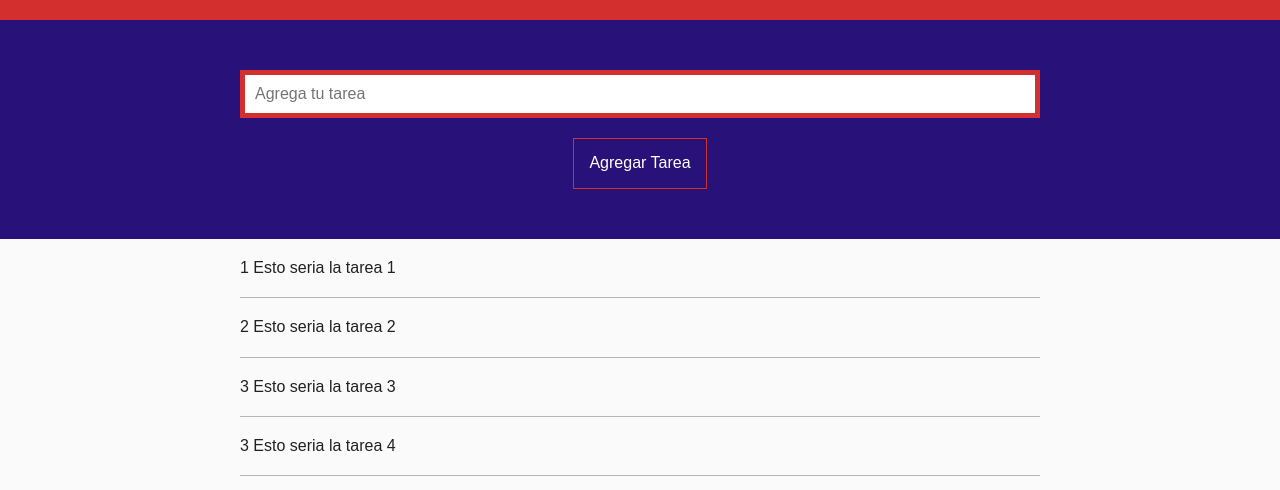
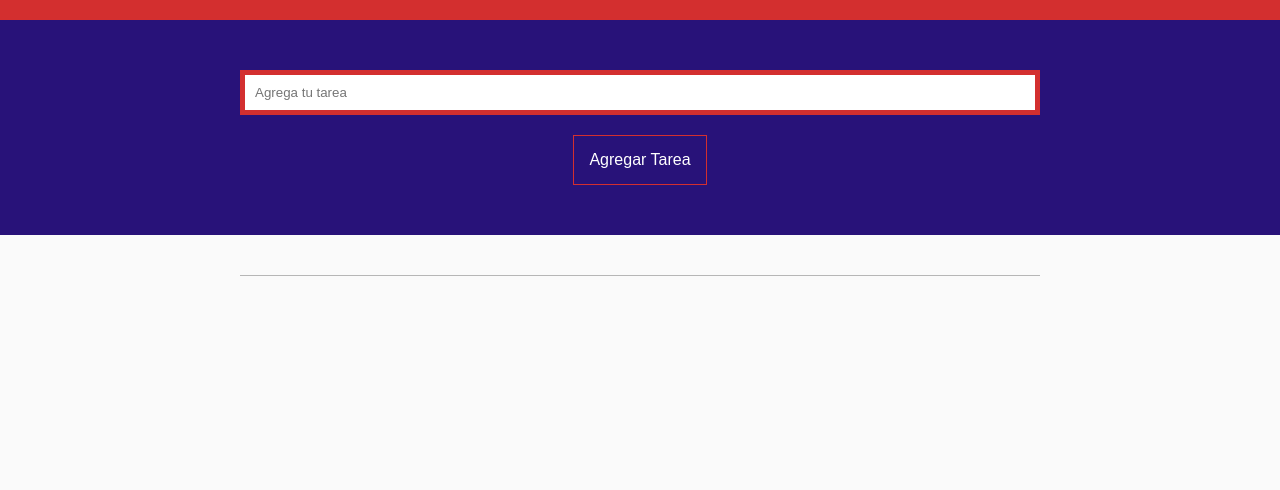
Before and after one commit to OscarArmasOP/task-list, a plain HTML site: page index.html in a window 1280 px wide. Drawn offline with nearby package versions, Linux system fonts and the light colour scheme.

Commit message:
First functional version 1.1

```diff
--- a/index.html
+++ b/index.html
@@ -5,7 +5,6 @@
     <meta charset="UTF-8">
     <meta name="viewport" content="width=device-width, user-scalable=no, initial-scale=1.0, maximum-scale=1.0, minimum-scale=1.0">
     <link rel="stylesheet" href="css/styles.css">
-    <link rel="stylesheet" href="https://necolas.github.io/normalize.css/3.0.2/normalize.css">
     <title>Lista de Tareas</title>
 </head>
 
@@ -22,10 +21,9 @@
     <div class="tareas">
         <div class="wrap">
             <ul class="lista" id="lista">
-                <li><a href="#">1 Esto seria la tarea 1</a></li>
-                <li><a href="#">2 Esto seria la tarea 2</a></li>
-                <li><a href="#">3 Esto seria la tarea 3</a></li>
-                <li><a href="#">3 Esto seria la tarea 4</a></li>
+                <li>
+                    <a href="#"></a>
+                </li>
             </ul>
         </div>
     </div>
```
